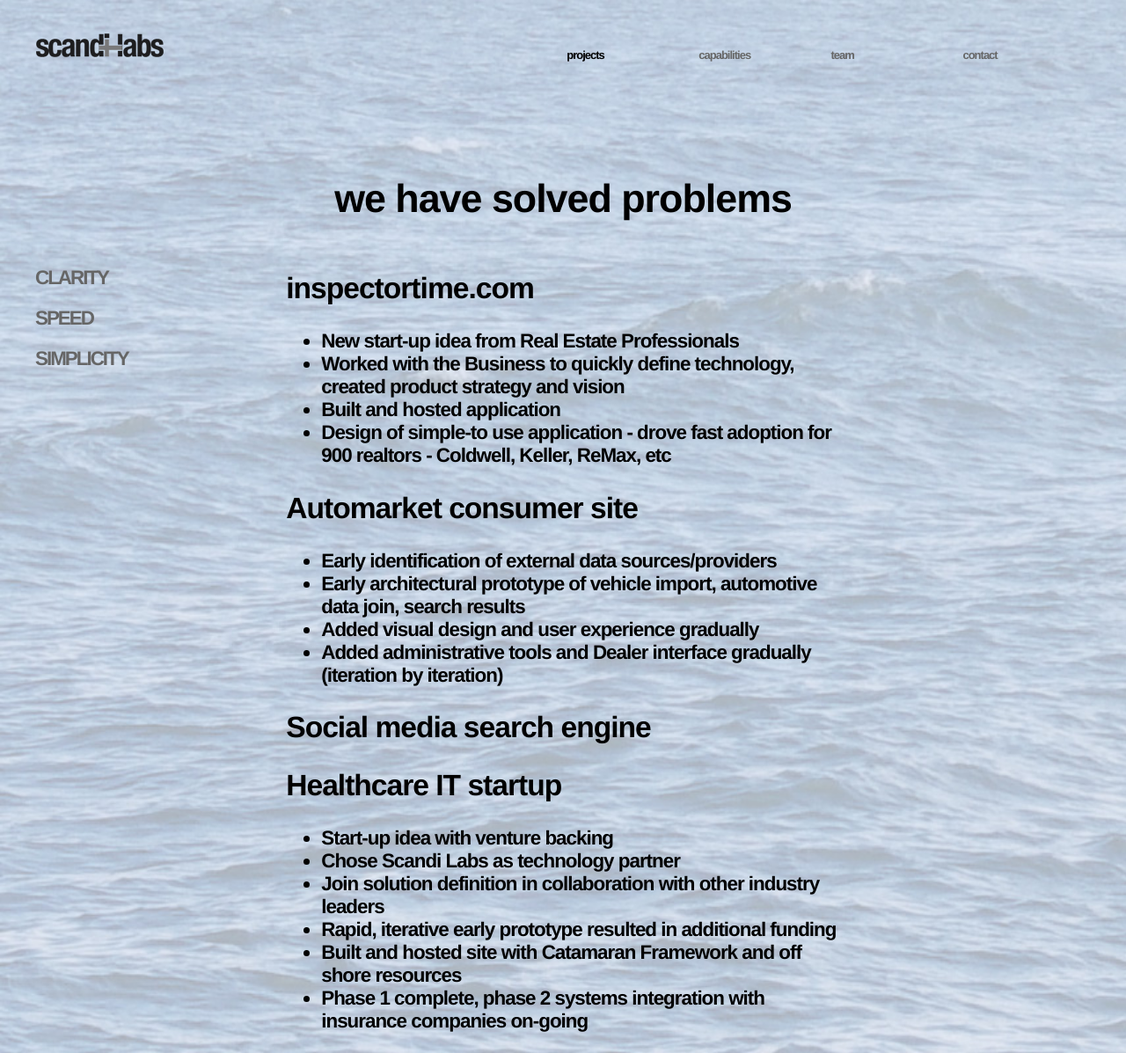
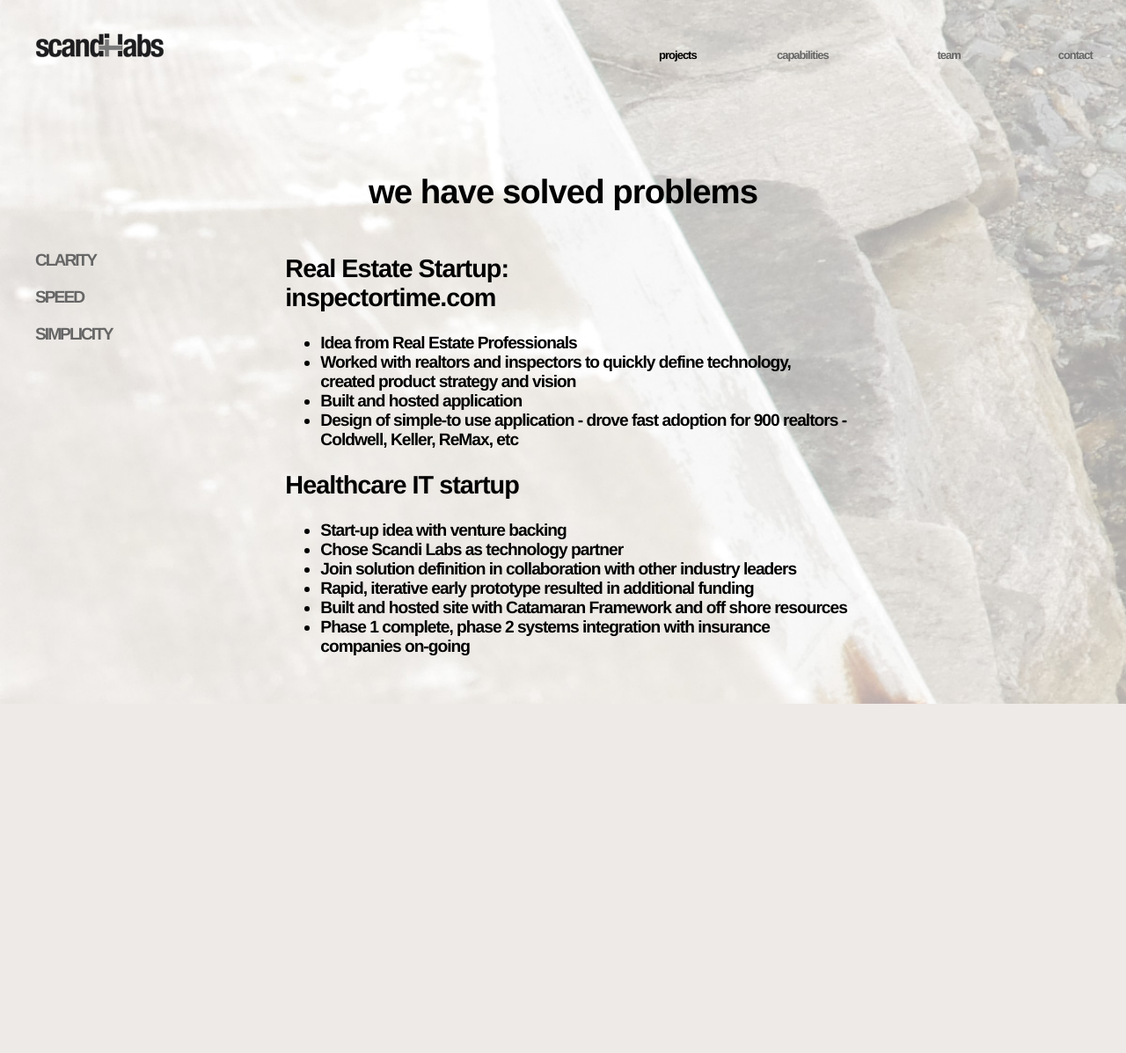
Before and after one commit to scandilabs/scandilabs.com, a PHP site: page /projects.php in a window 1280 px wide. Shown: the whole page at 88% size. After the commit the page ends 800 px from the top, so only its background shows below. Run offline with PHP 8.4, Linux system fonts and the light colour scheme.

Commit message:
Removed SB and PP, tweaked CSS

```diff
--- a/css/site.css
+++ b/css/site.css
@@ -7,7 +7,7 @@ body {
     background-image: url('../img/berg.jpg');
     background-repeat: no-repeat;
     background-size: cover;
-    font-size: 140%;
+    font-size: 120%;
     letter-spacing: -1px;
 }
 
@@ -53,6 +53,7 @@ body {
     list-style: none inside;
     display:inline-block;
     width:24%;
+    text-align:right;
     /*padding-left: 3em;*/
 }
 
--- a/index.php
+++ b/index.php
@@ -5,7 +5,7 @@
         <link type="text/css" rel="stylesheet" href="css/site.css" media="screen, projection">
     	<style type="text/css">
     		body {
-	    		background-image:url('../img/background4.jpg');
+	    		background-image:url('../img/background11.jpg');
 			}
 		</style>
     </head>
--- a/projects.php
+++ b/projects.php
@@ -5,7 +5,7 @@
         <link type="text/css" rel="stylesheet" href="css/site.css" media="screen, projection">
     	<style type="text/css">
     		body {
-	    		background-image:url('../img/background7.jpg');
+	    		background-image:url('../img/background4.jpg');
 			}
 		</style>
     </head>
@@ -23,25 +23,13 @@
 		        <?php include("include/left.php"); ?>
 
 	            <div class="copyBox">
-	                <h2>inspectortime.com</h2>
+	                <h2>Real Estate Startup:<br/>inspectortime.com</h2>
 	                <ul>
-	                	<li>New start-up idea from Real Estate Professionals</li>
-						<li>Worked with the Business to quickly define technology, created product strategy and vision</li>
+	                	<li>Idea from Real Estate Professionals</li>
+						<li>Worked with realtors and inspectors to quickly define technology, created product strategy and vision</li>
 						<li>Built and hosted application</li>
 						<li>Design of simple-to use application - drove fast adoption for 900 realtors - Coldwell, Keller, ReMax, etc</li>
 	                </ul>
-
-	                <h2>Automarket consumer site</h2>
-	                <ul>
-		                <li>Early identification of external data sources/providers</li>
-						<li>Early architectural prototype of vehicle import, automotive data join, search results</li>
-						<li>Added visual design and user experience gradually</li>
-						<li>Added administrative tools and Dealer interface gradually (iteration by iteration)</li>
-					</ul>
-
-	                <h2>Social media search engine</h2>
-	                <ul>
-					</ul>
 
 	                <h2>Healthcare IT startup</h2>
 	                <ul>
```
